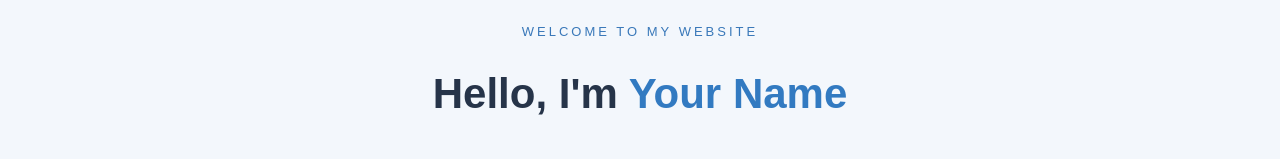
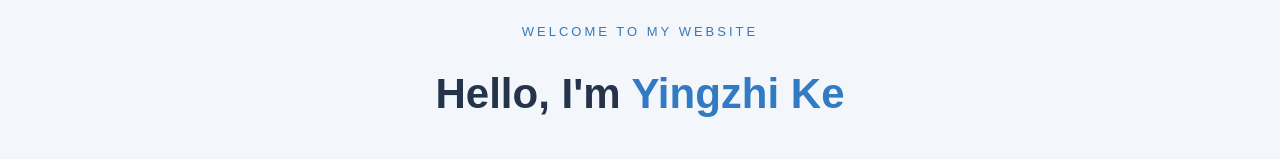
Before and after one commit to kyingzhi/keyingzhi-python-homework.github.io, a plain HTML site: page index.html in a window 1280 px wide. Shown: the part 176-335 px from the top of the page. Drawn offline with Linux system fonts and the light colour scheme.

Commit message:
Update name in homepage introduction

```diff
--- a/index.html
+++ b/index.html
@@ -34,7 +34,7 @@
         <section id="home" class="hero">
             <p class="subtitle">WELCOME TO MY WEBSITE</p>
 
-            <h1>Hello, I'm <span>Your Name</span></h1>
+            <h1>Hello, I'm <span>Yingzhi Ke</span></h1>
 
             <p class="intro">
                 PhD Student in Pharmaceutics
```
